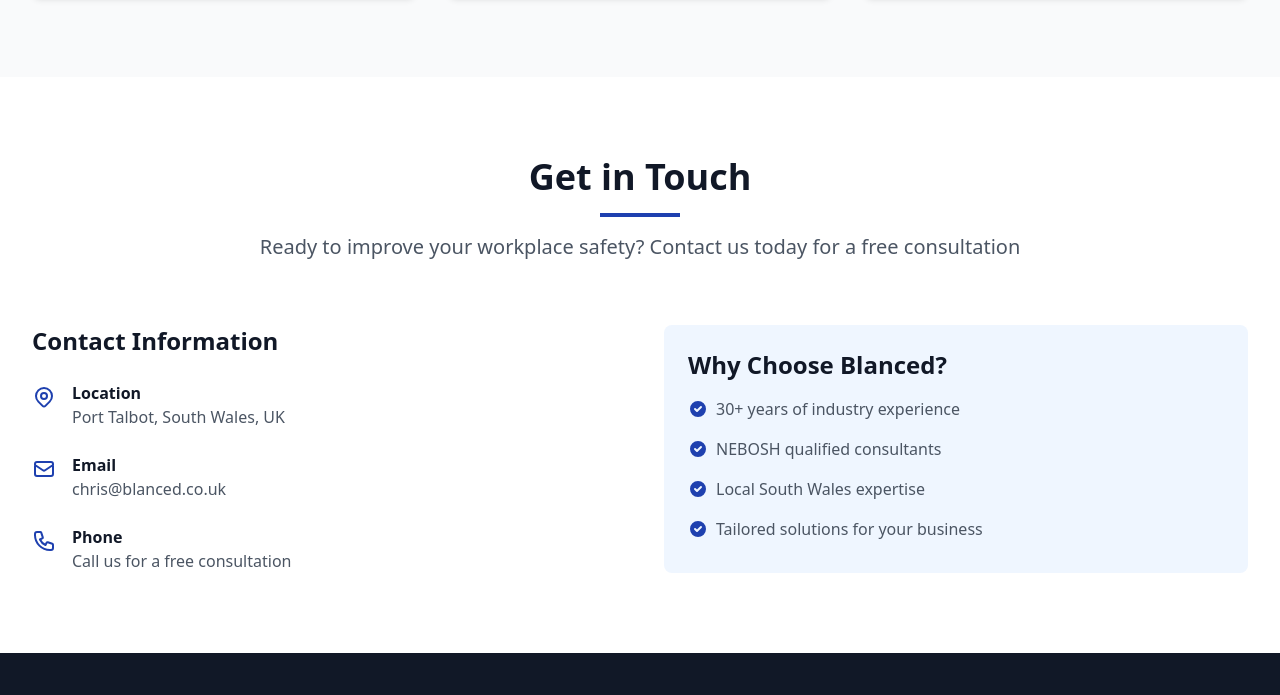
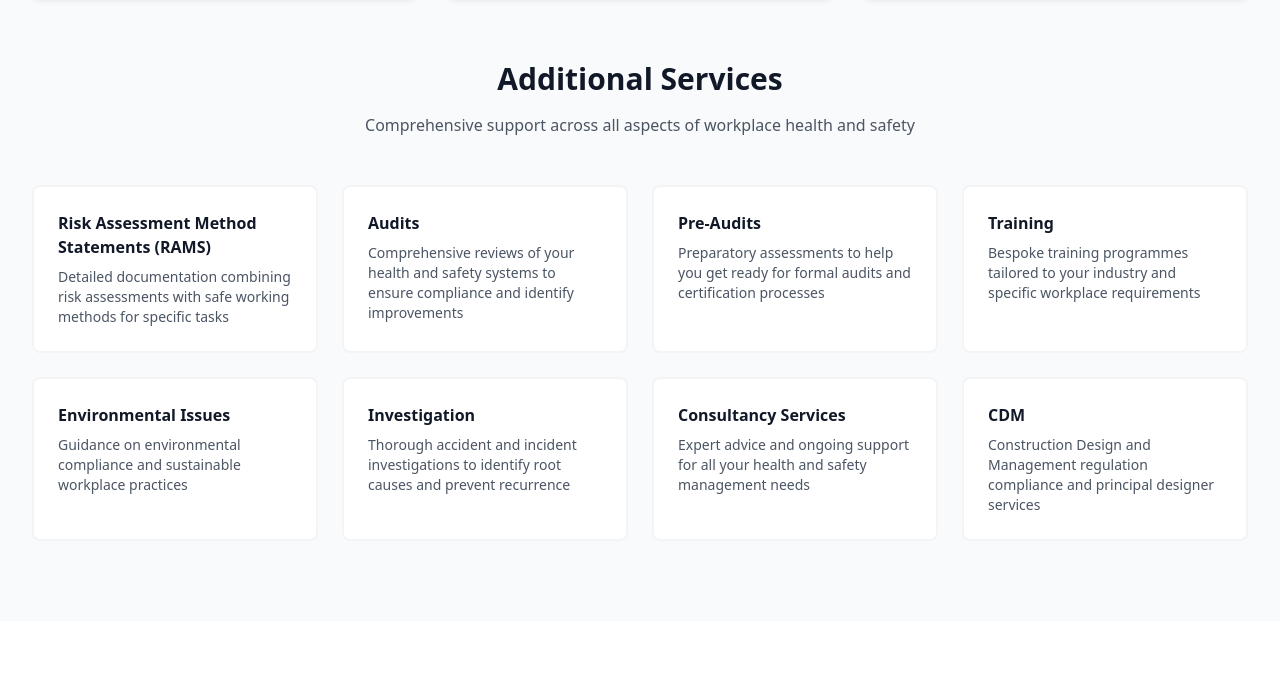
Before and after one commit to GeeH/blanced-website, a plain HTML site: page index.html in a window 1280 px wide. Shown: the part 2259-2954 px from the top of the page. Drawn offline with nearby package versions, Linux system fonts and the light colour scheme.

Commit message:
Add expanded services section and update contact details
- Added Additional Services section with 8 services: RAMS, Audits, Pre-Audits, Training, Environmental Issues, Investigation, Consultancy Services, and CDM
- Each service includes a descriptive subtitle explaining the offering
- Updated contact information with phone number (07782 762753) throughout site
- Added clickable phone and email links in contact section and footer
- Updated structured data (JSON-LD) with telephone number
- Fixed copyright year to 2025

```diff
--- a/index.html
+++ b/index.html
@@ -43,7 +43,7 @@
       "image": "https://www.blanced.co.uk/public/images/Blanced_MasterLogo4.png",
       "description": "Professional health and safety consultancy services in Port Talbot, South Wales. NEBOSH qualified with over 30 years experience.",
       "url": "https://www.blanced.co.uk",
-      "telephone": "",
+      "telephone": "+447782762753",
       "email": "chris@blanced.co.uk",
       "address": {
         "@type": "PostalAddress",
@@ -361,6 +361,50 @@
                 </div>
 
             </div>
+
+            <!-- Additional Services List -->
+            <div class="mt-16">
+                <div class="text-center mb-12">
+                    <h3 class="text-2xl lg:text-3xl font-bold text-gray-900 mb-4">Additional Services</h3>
+                    <p class="text-gray-600 max-w-2xl mx-auto">
+                        Comprehensive support across all aspects of workplace health and safety
+                    </p>
+                </div>
+                <div class="grid md:grid-cols-2 lg:grid-cols-4 gap-6">
+                    <div class="bg-white p-6 rounded-lg border-2 border-gray-100 hover:border-primary transition-colors duration-200">
+                        <h4 class="font-bold text-gray-900 mb-2">Risk Assessment Method Statements (RAMS)</h4>
+                        <p class="text-gray-600 text-sm">Detailed documentation combining risk assessments with safe working methods for specific tasks</p>
+                    </div>
+                    <div class="bg-white p-6 rounded-lg border-2 border-gray-100 hover:border-primary transition-colors duration-200">
+                        <h4 class="font-bold text-gray-900 mb-2">Audits</h4>
+                        <p class="text-gray-600 text-sm">Comprehensive reviews of your health and safety systems to ensure compliance and identify improvements</p>
+                    </div>
+                    <div class="bg-white p-6 rounded-lg border-2 border-gray-100 hover:border-primary transition-colors duration-200">
+                        <h4 class="font-bold text-gray-900 mb-2">Pre-Audits</h4>
+                        <p class="text-gray-600 text-sm">Preparatory assessments to help you get ready for formal audits and certification processes</p>
+                    </div>
+                    <div class="bg-white p-6 rounded-lg border-2 border-gray-100 hover:border-primary transition-colors duration-200">
+                        <h4 class="font-bold text-gray-900 mb-2">Training</h4>
+                        <p class="text-gray-600 text-sm">Bespoke training programmes tailored to your industry and specific workplace requirements</p>
+                    </div>
+                    <div class="bg-white p-6 rounded-lg border-2 border-gray-100 hover:border-primary transition-colors duration-200">
+                        <h4 class="font-bold text-gray-900 mb-2">Environmental Issues</h4>
+                        <p class="text-gray-600 text-sm">Guidance on environmental compliance and sustainable workplace practices</p>
+                    </div>
+                    <div class="bg-white p-6 rounded-lg border-2 border-gray-100 hover:border-primary transition-colors duration-200">
+                        <h4 class="font-bold text-gray-900 mb-2">Investigation</h4>
+                        <p class="text-gray-600 text-sm">Thorough accident and incident investigations to identify root causes and prevent recurrence</p>
+                    </div>
+                    <div class="bg-white p-6 rounded-lg border-2 border-gray-100 hover:border-primary transition-colors duration-200">
+                        <h4 class="font-bold text-gray-900 mb-2">Consultancy Services</h4>
+                        <p class="text-gray-600 text-sm">Expert advice and ongoing support for all your health and safety management needs</p>
+                    </div>
+                    <div class="bg-white p-6 rounded-lg border-2 border-gray-100 hover:border-primary transition-colors duration-200">
+                        <h4 class="font-bold text-gray-900 mb-2">CDM</h4>
+                        <p class="text-gray-600 text-sm">Construction Design and Management regulation compliance and principal designer services</p>
+                    </div>
+                </div>
+            </div>
         </div>
     </section>
 
@@ -403,7 +447,7 @@
                             </svg>
                             <div>
                                 <p class="font-semibold text-gray-900">Phone</p>
-                                <p class="text-gray-600">Call us for a free consultation</p>
+                                <a href="tel:07782762753" class="text-gray-600 hover:text-primary transition-colors duration-200">07782 762753</a>
                             </div>
                         </div>
                     </div>
@@ -464,12 +508,13 @@
                     <h4 class="text-lg font-semibold mb-4">Contact</h4>
                     <ul class="space-y-2 text-gray-400">
                         <li>Port Talbot, South Wales</li>
-                        <li>chris@blanced.co.uk</li>
+                        <li><a href="mailto:chris@blanced.co.uk" class="hover:text-white transition-colors duration-200">chris@blanced.co.uk</a></li>
+                        <li><a href="tel:07782762753" class="hover:text-white transition-colors duration-200">07782 762753</a></li>
                     </ul>
                 </div>
             </div>
             <div class="border-t border-gray-800 mt-8 pt-8 text-center text-gray-400">
-                <p>&copy; 2024 Blanced Health and Safety Consultancy. All rights reserved.</p>
+                <p>&copy; 2025 Blanced Health and Safety Consultancy. All rights reserved.</p>
             </div>
         </div>
     </footer>
```
